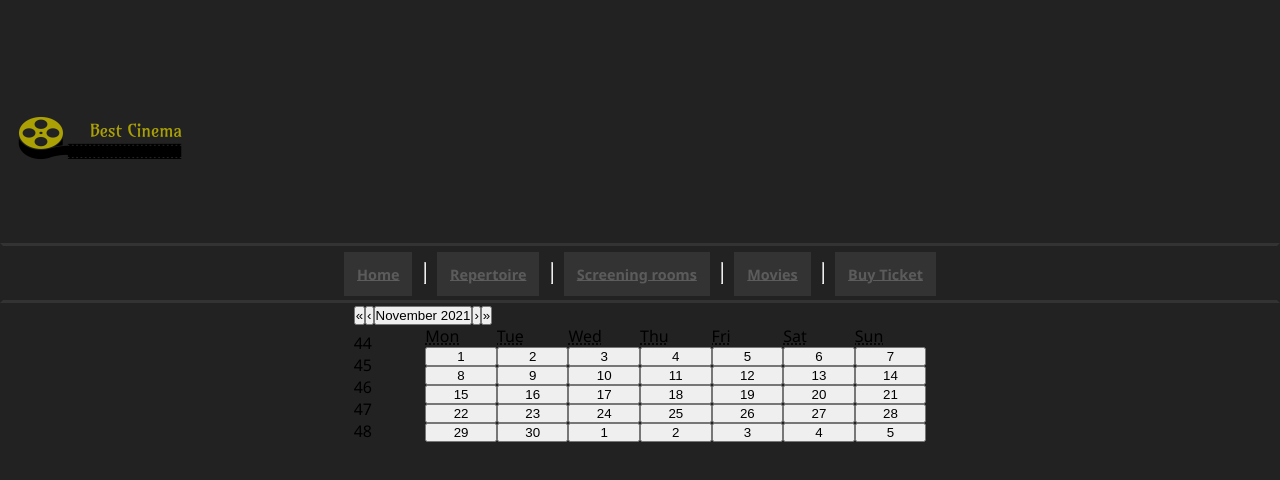
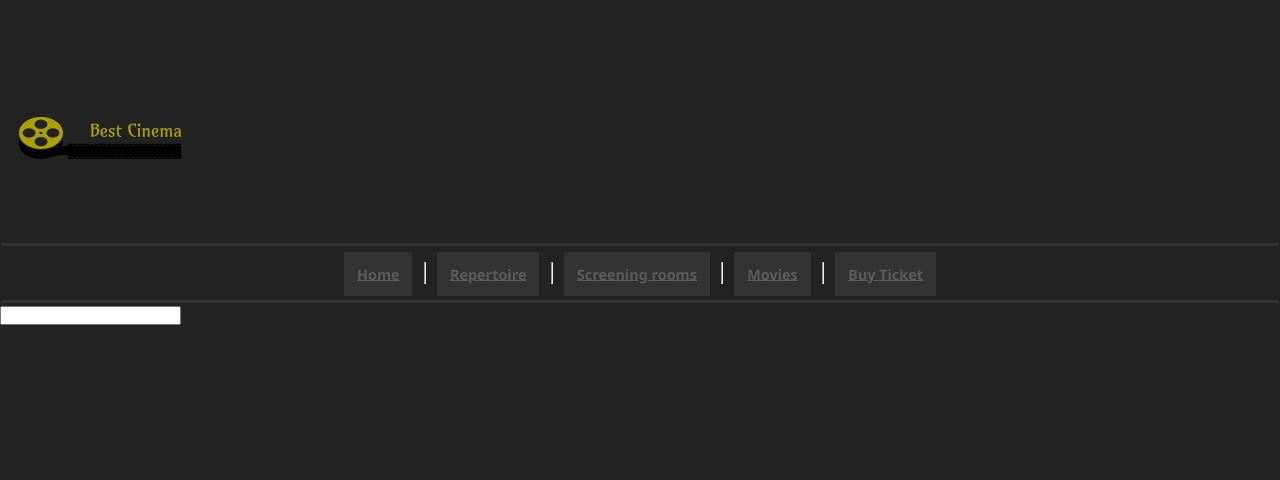
Before and after one commit to Kucznsky/React-project, a React (Create React App) app in the folder react_project/: page /movies/movie_popularuty in a window 1280 px wide. Shown: the top 480 px of the page. Built offline with nearby package versions, Linux system fonts and the light colour scheme.

Commit message:
better date picker for the movie ranking

```diff
--- a/react_project/package.json
+++ b/react_project/package.json
@@ -14,6 +14,7 @@
     "immer": "^9.0.7",
     "react": "^17.0.2",
     "react-calendar": "^3.5.0",
+    "react-datepicker": "^4.4.0",
     "react-dom": "^17.0.2",
     "react-scripts": "4.0.3",
     "web-vitals": "^1.1.2"
--- a/react_project/src/App.js
+++ b/react_project/src/App.js
@@ -12,6 +12,7 @@ import EditMovie from './components/EditMovies';
 import AddShowing from './components/AddShowing';
 import EditShowings from './components/EditShowings';
 import MoviePopularity from './components/MoviePopularity';
+import 'react-datepicker/dist/react-datepicker.css'
 
 function App() {
   return (
--- a/react_project/src/components/MoviePopularity.js
+++ b/react_project/src/components/MoviePopularity.js
@@ -1,16 +1,21 @@
 import { useState } from 'react';
-import Calendar from 'react-calendar';
+import DatePicker from 'react-datepicker'
+import 'react-datepicker/dist/react-datepicker.css'
 
 const PopularityCalendar = () => {
-    const [date, setDate] = useState(new Date());
-
-  const onChange = date => {
-    setDate(date);
-  };
+    const [selectedDate, SetSelectedDate] = useState(null);
 
   return (
-    <div className='center'>
-      <Calendar showWeekNumbers onChange={onChange} value={date} />
+    <div>
+      <DatePicker
+        selected={selectedDate}
+        onChange={date => SetSelectedDate(date)}
+        dateFormat='dd.MM.yyyy'
+        maxDate={new Date()}
+        isClearable
+        showYearDropdown
+        scrollableMonthYearDropdown
+      />
     </div>
   );
 };
```
Also changed, not shown: 1 other file (tests, documents, lock files or other folders).
